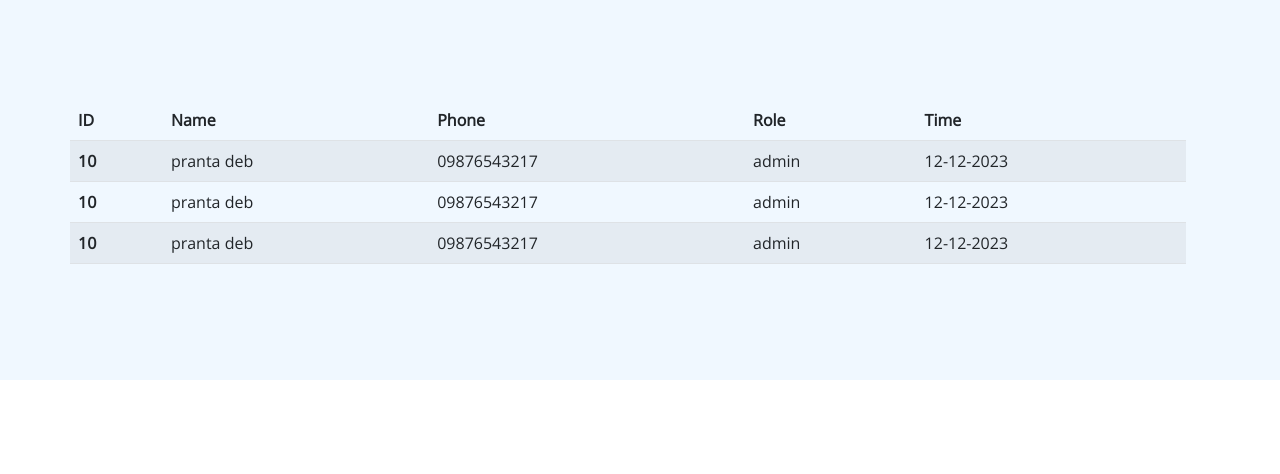
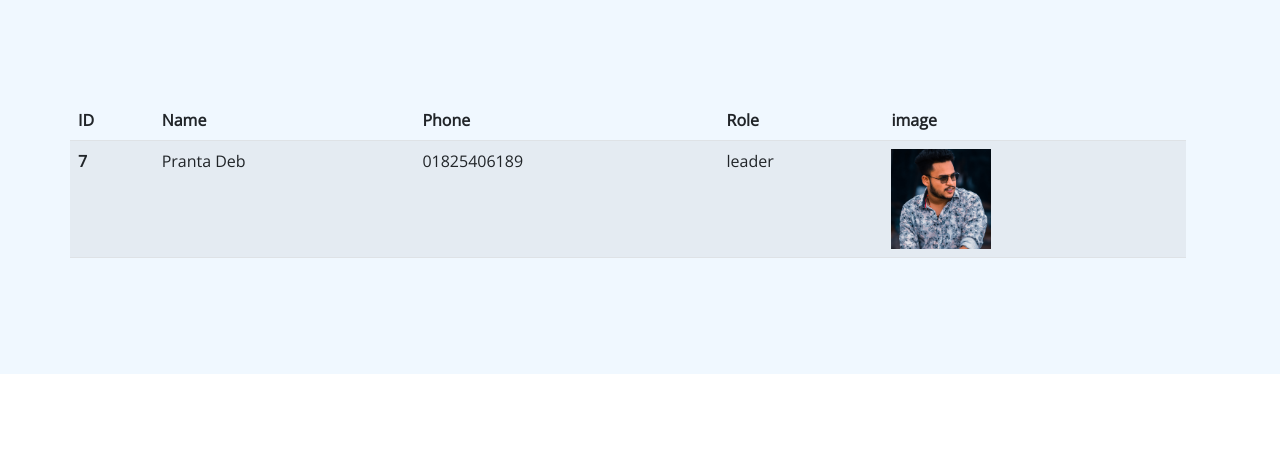
Before and after one commit to pranta-deba/bechelor420, a PHP site: page /admin/member.php in a window 1280 px wide. Shown: the part 223-697 px from the top of the page. Run offline with PHP 8.4, Linux system fonts and the light colour scheme; a user stored in the database is signed in; data comes from the database, SQL or seed files in the repository.

Commit message:
admin dashbord

```diff
--- a/admin/member.php
+++ b/admin/member.php
@@ -1,3 +1,16 @@
+<?php
+require "php/adminLeader.php";
+require "../php/dbConfig.php";
+$adminS = "SELECT * FROM users WHERE `role`='admin'";
+$AdminQ = $db->query($adminS);
+
+$leaderS = "SELECT * FROM users WHERE `role`='leader'";
+$leaderQ = $db->query($leaderS);
+
+$memberS = "SELECT * FROM users WHERE `role`='member'";
+$memberQ = $db->query($memberS);
+
+?>
 <!doctype html>
 <html lang="en">
 
@@ -57,9 +70,6 @@
         <section class="section-padding section-bg">
             <div class="container">
                 <div class="row" style="width: 100%; overflow: scroll;">
-
-
-
                     <table class="table table-striped">
                         <thead>
                             <tr>
@@ -67,31 +77,40 @@
                                 <th scope="col">Name</th>
                                 <th scope="col">Phone</th>
                                 <th scope="col">Role</th>
-                                <th scope="col">Time</th>
+                                <th scope="col">image</th>
                             </tr>
                         </thead>
+
                         <tbody>
-                            <tr>
-                                <th scope="row">10</th>
-                                <td>pranta deb</td>
-                                <td>09876543217</td>
-                                <td>admin</td>
-                                <td>12-12-2023</td>
-                            </tr>
-                            <tr>
-                                <th scope="row">10</th>
-                                <td>pranta deb</td>
-                                <td>09876543217</td>
-                                <td>admin</td>
-                                <td>12-12-2023</td>
-                            </tr>
-                            <tr>
-                                <th scope="row">10</th>
-                                <td>pranta deb</td>
-                                <td>09876543217</td>
-                                <td>admin</td>
-                                <td>12-12-2023</td>
-                            </tr>
+                            <?php
+                             while ($adminRow = $AdminQ->fetch_assoc()) {
+                                echo '<tr>
+                                <th scope="row">' . $adminRow['id'] . '</th>
+                                <td>' . $adminRow['name'] . '</td>
+                                <td>' . $adminRow['phone'] . '</td>
+                                <td>' . $adminRow['role'] . '</td>
+                                <td> <img src="../images/' . $adminRow['image'] . '" class="img-fluid" alt="" style="display: block;width: 100px;height: 100px;object-fit: cover;"></td>
+                            </tr>';
+                            }
+                             while ($leaderRow = $leaderQ->fetch_assoc()) {
+                                echo '<tr>
+                                <th scope="row">' . $leaderRow['id'] . '</th>
+                                <td>' . $leaderRow['name'] . '</td>
+                                <td>' . $leaderRow['phone'] . '</td>
+                                <td>' . $leaderRow['role'] . '</td>
+                                <td> <img src="../images/' . $leaderRow['image'] . '" class="img-fluid" alt="" style="display: block;width: 100px;height: 100px;object-fit: cover;"></td>
+                            </tr>';
+                            }
+                             while ($memberRow = $memberQ->fetch_assoc()) {
+                                echo '<tr>
+                                <th scope="row">' . $memberRow['id'] . '</th>
+                                <td>' . $memberRow['name'] . '</td>
+                                <td>' . $memberRow['phone'] . '</td>
+                                <td>' . $memberRow['role'] . '</td>
+                                <td> <img src="../images/' . $memberRow['image'] . '" class="img-fluid" alt="" style="display: block;width: 100px;height: 100px;object-fit: cover;"></td>
+                            </tr>';
+                            }
+                            ?>
                         </tbody>
                     </table>
 
--- /dev/null
+++ b/admin/php/adminLeader.php
@@ -0,0 +1,13 @@
+<?php
+if(session_status() === PHP_SESSION_NONE){
+  session_start();
+};
+  if(isset($_SESSION['loggedin']) && $_SESSION['loggedin'] && $_SESSION['role'] == "admin"){
+
+  }elseif(isset($_SESSION['loggedin']) && $_SESSION['loggedin'] && $_SESSION['role'] == "leader"){
+
+  }else{
+    // header("HTTP/1.1 401 Unauthorized");
+    header("location: ../index.php");
+  };
+?>
--- a/css/templatemo-topic-listing.css
+++ b/css/templatemo-topic-listing.css
@@ -1,4 +1,4 @@
-/*
+/*-
 
 TemplateMo 590 topic listing
 
@@ -633,6 +633,9 @@ strong {
   object-fit: cover;
   margin-top: 35px;
 }
+.custom-block-image2 {
+  display: block;width: 70%;height: 100px;object-fit: cover;margin-top: 35px;
+}
 
 .custom-block .rounded-pill {
   border-radius: 5px !important;
--- a/php/chats.php
+++ b/php/chats.php
@@ -18,4 +18,7 @@ if (isset($_POST['chats'])) {
             header("Location: ../index.php#section_3");
         };
     }
+}else{
+    header("HTTP/1.1 401 Unauthorized");
+    exit;
 };
--- a/php/contact.php
+++ b/php/contact.php
@@ -19,4 +19,7 @@ if (isset($_POST['submitMassage'])) {
             header("Location: ../index.php?contactName=$name");
         };
     }
+}else{
+    header("HTTP/1.1 401 Unauthorized");
+    exit;
 };
--- /dev/null
+++ b/php/index.php
@@ -0,0 +1,4 @@
+<?php
+header("HTTP/1.1 401 Unauthorized");
+exit;
+?>
--- a/php/login.php
+++ b/php/login.php
@@ -31,4 +31,7 @@ if (session_status() === PHP_SESSION_NONE) {
     }else{
         header("location:../signup.php?m=Please Signup now!");
     };
+}else{
+    header("HTTP/1.1 401 Unauthorized");
+    exit;
 };
--- a/php/signin.php
+++ b/php/signin.php
@@ -66,4 +66,7 @@ if (isset($_POST['submit'])) {
         $error = true;
         header("Location:../signup.php?m=This name field is required!");
     };
+}else{
+    header("HTTP/1.1 401 Unauthorized");
+    exit;
 };
--- a/php/subscribe.php
+++ b/php/subscribe.php
@@ -7,5 +7,8 @@ if (session_status() === PHP_SESSION_NONE) {
  if(isset($_POST['submit'])){
     $phone = $_POST['subscribe-number'];
     header("location:../index.php?xyz=$phone&m=Please Login!");
- };
+ }else{
+   header("HTTP/1.1 401 Unauthorized");
+   exit;
+};
 ?>
--- a/php/updatepofile.php
+++ b/php/updatepofile.php
@@ -30,6 +30,9 @@ if (isset($_POST['Changes'])) {
             };
         };
     };
+}else{
+    header("HTTP/1.1 401 Unauthorized");
+    exit;
 };
 
 
@@ -78,4 +81,7 @@ if (isset($_POST['passimg'])) {
             };
         };
     };
+}else{
+    header("HTTP/1.1 401 Unauthorized");
+    exit;
 };
```
Also changed, not shown: admin/index.php (+21 -12 lines).
